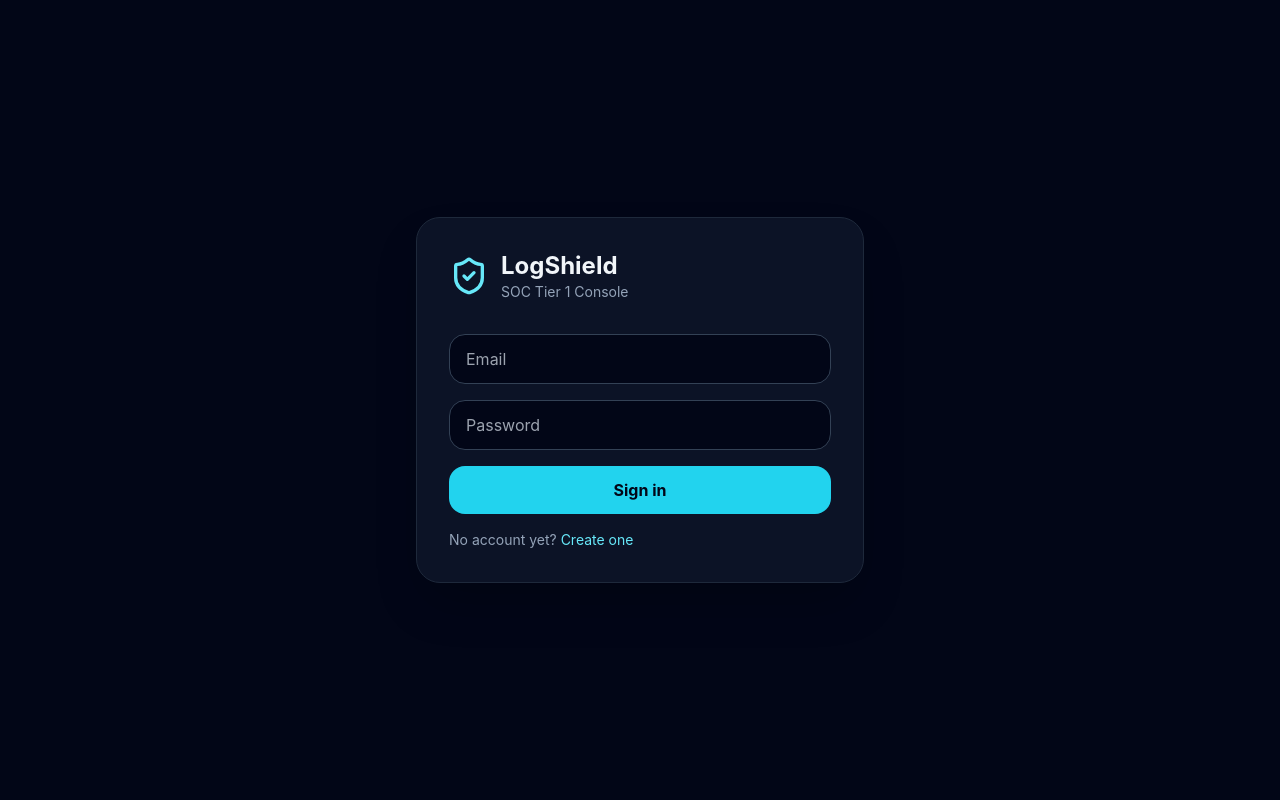
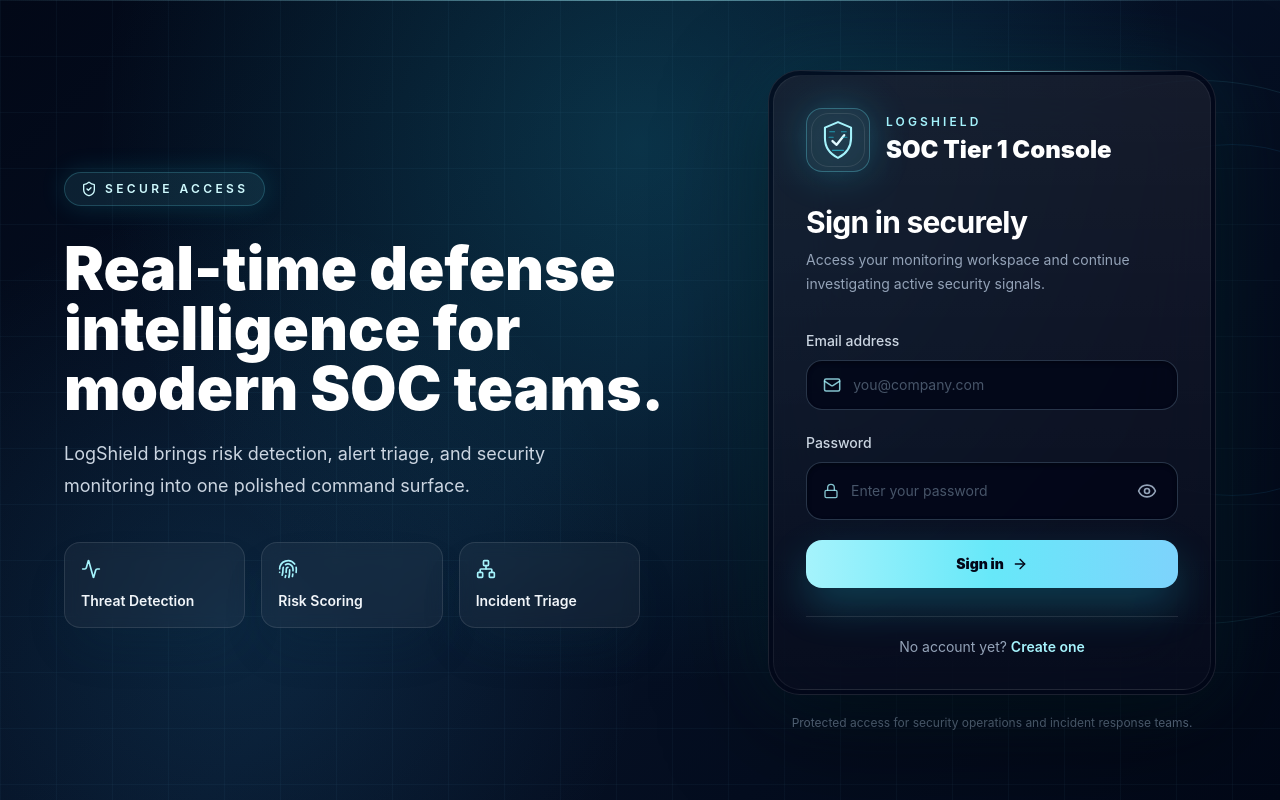
Before and after one commit to Mosab25/Log-shield, a React (Vite) app in the folder frontend/: page /login in a window 1280 px wide. Built offline with nearby package versions, Linux system fonts and the light colour scheme; no server answers.

Commit message:
Update login design and threat metadata migration

```diff
--- a/frontend/src/pages/LoginPage.tsx
+++ b/frontend/src/pages/LoginPage.tsx
@@ -1,8 +1,45 @@
 import { FormEvent, useEffect, useState } from "react";
 import { Link, Navigate, useLocation, useNavigate } from "react-router-dom";
-import { ShieldCheck, Lock, AlertTriangle } from "lucide-react";
+import {
+  Activity,
+  AlertTriangle,
+  ArrowRight,
+  Eye,
+  EyeOff,
+  Fingerprint,
+  Lock,
+  Mail,
+  Network,
+  ShieldCheck,
+} from "lucide-react";
 import { useAuth } from "../auth/AuthContext";
 import { ApiError } from "../api/client";
+
+function LogShieldEmblem() {
+  return (
+    <div className="relative flex h-16 w-16 items-center justify-center rounded-2xl border border-cyan-300/30 bg-cyan-300/10 shadow-[0_0_40px_rgba(34,211,238,0.24)]">
+      <div className="absolute inset-1 rounded-[1.1rem] border border-white/10" />
+      <svg viewBox="0 0 64 64" aria-hidden="true" className="h-11 w-11 drop-shadow-[0_0_18px_rgba(103,232,249,0.45)]">
+        <path
+          d="M32 6 51 14v15c0 14.5-8 23.5-19 29C21 52.5 13 43.5 13 29V14L32 6Z"
+          fill="none"
+          stroke="url(#shieldGradient)"
+          strokeWidth="3"
+          strokeLinejoin="round"
+        />
+        <path d="M24 33.5 30 39 41 25" fill="none" stroke="#e0faff" strokeWidth="3.4" strokeLinecap="round" strokeLinejoin="round" />
+        <path d="M20 20h7m10 0h7M19 28h6m14 0h6M24 47h16" fill="none" stroke="#22d3ee" strokeWidth="1.7" strokeLinecap="round" opacity=".62" />
+        <defs>
+          <linearGradient id="shieldGradient" x1="12" x2="54" y1="8" y2="56">
+            <stop stopColor="#a5f3fc" />
+            <stop offset=".52" stopColor="#22d3ee" />
+            <stop offset="1" stopColor="#38bdf8" />
+          </linearGradient>
+        </defs>
+      </svg>
+    </div>
+  );
+}
 
 export function LoginPage() {
   const { login, isAuthenticated, isLoading } = useAuth();
@@ -13,8 +50,8 @@ export function LoginPage() {
   const [error, setError] = useState<string | null>(null);
   const [lockoutSeconds, setLockoutSeconds] = useState(0);
   const [isSubmitting, setIsSubmitting] = useState(false);
+  const [showPassword, setShowPassword] = useState(false);
   const from = (location.state as { from?: { pathname?: string } } | null)?.from?.pathname || "/dashboard";
-  if (!isLoading && isAuthenticated) return <Navigate to={from} replace />;
 
   useEffect(() => {
     if (lockoutSeconds <= 0) return;
@@ -26,6 +63,8 @@ export function LoginPage() {
     }, 1000);
     return () => clearInterval(timer);
   }, [lockoutSeconds]);
+
+  if (!isLoading && isAuthenticated) return <Navigate to={from} replace />;
 
   async function submit(e: FormEvent) {
     e.preventDefault();
@@ -58,36 +97,144 @@ export function LoginPage() {
   };
 
   return (
-    <main className="flex min-h-screen items-center justify-center bg-slate-950 px-5 text-slate-100">
-      <section className="w-full max-w-md rounded-3xl border border-slate-800 bg-slate-900/80 p-8 shadow-2xl">
-        <div className="flex items-center gap-3"><ShieldCheck className="h-10 w-10 text-cyan-300" /><div><h1 className="text-2xl font-bold">LogShield</h1><p className="text-sm text-slate-400">SOC Tier 1 Console</p></div></div>
-        <form onSubmit={submit} className="mt-8 space-y-4" autoComplete="off">
-          <input type="email" value={email} onChange={e => setEmail(e.target.value)} className="w-full rounded-2xl border border-slate-700 bg-slate-950 px-4 py-3" placeholder="Email" autoComplete="username" />
-          <input type="password" value={password} onChange={e => setPassword(e.target.value)} className="w-full rounded-2xl border border-slate-700 bg-slate-950 px-4 py-3" placeholder="Password" autoComplete="current-password" />
+    <main className="relative flex min-h-screen overflow-hidden bg-[#020817] px-4 py-8 text-slate-100 sm:px-6 lg:px-8">
+      <div className="pointer-events-none absolute inset-0 bg-[radial-gradient(circle_at_50%_18%,rgba(34,211,238,0.18),transparent_34rem),radial-gradient(circle_at_18%_78%,rgba(56,189,248,0.12),transparent_26rem),linear-gradient(135deg,#020817_0%,#061227_48%,#020817_100%)]" />
+      <div className="pointer-events-none absolute inset-0 opacity-[0.18] [background-image:linear-gradient(rgba(125,211,252,.22)_1px,transparent_1px),linear-gradient(90deg,rgba(125,211,252,.22)_1px,transparent_1px)] [background-size:56px_56px]" />
+      <div className="pointer-events-none absolute left-1/2 top-0 h-px w-[84rem] -translate-x-1/2 bg-gradient-to-r from-transparent via-cyan-200/50 to-transparent" />
+      <div className="pointer-events-none absolute -right-48 top-20 h-[34rem] w-[34rem] rounded-full border border-cyan-300/10" />
+      <div className="pointer-events-none absolute -right-32 top-36 h-[22rem] w-[22rem] rounded-full border border-sky-400/10" />
+
+      <section className="relative z-10 mx-auto grid min-h-[calc(100vh-4rem)] w-full max-w-6xl items-center gap-10 lg:grid-cols-[1fr_28rem]">
+        <div className="hidden max-w-2xl lg:block">
+          <div className="inline-flex items-center gap-2 rounded-full border border-cyan-300/20 bg-cyan-300/10 px-4 py-2 text-xs font-semibold uppercase tracking-[0.28em] text-cyan-100 shadow-[0_0_26px_rgba(34,211,238,0.16)]">
+            <ShieldCheck className="h-4 w-4" />
+            Secure Access
+          </div>
+
+          <h1 className="mt-8 max-w-3xl text-5xl font-black leading-tight text-white xl:text-6xl">
+            Real-time defense intelligence for modern SOC teams.
+          </h1>
+          <p className="mt-5 max-w-xl text-lg leading-8 text-slate-300">
+            LogShield brings risk detection, alert triage, and security monitoring into one polished command surface.
+          </p>
+
+          <div className="mt-10 grid max-w-xl gap-4 sm:grid-cols-3">
+            {[
+              { icon: Activity, label: "Threat Detection" },
+              { icon: Fingerprint, label: "Risk Scoring" },
+              { icon: Network, label: "Incident Triage" },
+            ].map(item => (
+              <div key={item.label} className="rounded-2xl border border-white/10 bg-white/[0.045] p-4 shadow-2xl shadow-cyan-950/20 backdrop-blur">
+                <item.icon className="h-5 w-5 text-cyan-200" />
+                <p className="mt-3 text-sm font-semibold text-slate-100">{item.label}</p>
+              </div>
+            ))}
+          </div>
+        </div>
+
+        <div className="mx-auto w-full max-w-md">
+          <section className="relative rounded-[2rem] border border-white/10 bg-slate-950/70 p-1 shadow-[0_30px_100px_rgba(0,0,0,0.55),0_0_80px_rgba(34,211,238,0.13)] backdrop-blur-2xl">
+            <div className="absolute inset-x-8 top-0 h-px bg-gradient-to-r from-transparent via-cyan-200/70 to-transparent" />
+            <div className="rounded-[1.75rem] border border-white/[0.06] bg-gradient-to-b from-white/[0.08] to-white/[0.025] p-6 sm:p-8">
+              <div className="flex items-center gap-4">
+                <LogShieldEmblem />
+                <div>
+                  <p className="text-xs font-semibold uppercase tracking-[0.26em] text-cyan-200">LogShield</p>
+                  <h2 className="mt-1 text-2xl font-black text-white">SOC Tier 1 Console</h2>
+                </div>
+              </div>
+
+              <div className="mt-8">
+                <h3 className="text-3xl font-bold tracking-tight text-white">Sign in securely</h3>
+                <p className="mt-2 text-sm leading-6 text-slate-400">
+                  Access your monitoring workspace and continue investigating active security signals.
+                </p>
+              </div>
+
+              <form onSubmit={submit} className="mt-8 space-y-5" autoComplete="off">
+                <label className="block">
+                  <span className="text-sm font-medium text-slate-300">Email address</span>
+                  <span className="mt-2 flex items-center gap-3 rounded-2xl border border-slate-700/80 bg-slate-950/80 px-4 py-3.5 text-slate-100 shadow-inner shadow-black/30 transition focus-within:border-cyan-300/70 focus-within:ring-4 focus-within:ring-cyan-300/10">
+                    <Mail className="h-5 w-5 text-cyan-200/80" />
+                    <input
+                      type="email"
+                      value={email}
+                      onChange={e => setEmail(e.target.value)}
+                      className="w-full bg-transparent text-sm outline-none placeholder:text-slate-600"
+                      placeholder="you@company.com"
+                      autoComplete="username"
+                      required
+                    />
+                  </span>
+                </label>
+
+                <label className="block">
+                  <span className="text-sm font-medium text-slate-300">Password</span>
+                  <span className="mt-2 flex items-center gap-3 rounded-2xl border border-slate-700/80 bg-slate-950/80 px-4 py-3.5 text-slate-100 shadow-inner shadow-black/30 transition focus-within:border-cyan-300/70 focus-within:ring-4 focus-within:ring-cyan-300/10">
+                    <Lock className="h-5 w-5 text-cyan-200/80" />
+                    <input
+                      type={showPassword ? "text" : "password"}
+                      value={password}
+                      onChange={e => setPassword(e.target.value)}
+                      className="w-full bg-transparent text-sm outline-none placeholder:text-slate-600"
+                      placeholder="Enter your password"
+                      autoComplete="current-password"
+                      required
+                    />
+                    <button
+                      type="button"
+                      onClick={() => setShowPassword(value => !value)}
+                      className="rounded-lg p-1 text-slate-400 transition hover:bg-white/5 hover:text-cyan-100 focus:outline-none focus-visible:ring-2 focus-visible:ring-cyan-300/70"
+                      aria-label={showPassword ? "Hide password" : "Show password"}
+                    >
+                      {showPassword ? <EyeOff className="h-5 w-5" /> : <Eye className="h-5 w-5" />}
+                    </button>
+                  </span>
+                </label>
+
           {error && !lockoutSeconds && (
-            <div className="rounded-2xl border border-amber-400/30 bg-amber-500/10 p-3 text-sm text-amber-200 flex items-start gap-2">
-              <AlertTriangle className="h-4 w-4 mt-0.5 shrink-0" />
+                  <div className="flex items-start gap-3 rounded-2xl border border-amber-300/30 bg-amber-400/10 p-4 text-sm text-amber-100 shadow-[0_0_24px_rgba(251,191,36,0.08)]">
+                    <AlertTriangle className="mt-0.5 h-5 w-5 shrink-0" />
                     <span>{error}</span>
                   </div>
           )}
           {lockoutSeconds > 0 && (
-            <div className="rounded-2xl border border-red-400/30 bg-red-500/10 p-4 text-center">
-              <Lock className="h-8 w-8 text-red-400 mx-auto mb-2" />
-              <p className="text-red-200 font-semibold">Account Temporarily Locked</p>
-              <p className="text-3xl font-bold text-red-300 mt-2 tabular-nums">{formatTimer(lockoutSeconds)}</p>
-              <p className="text-xs text-red-400/70 mt-2">{error ?? "Too many failed login attempts. Please wait before trying again."}</p>
+                  <div className="rounded-2xl border border-red-300/30 bg-red-500/10 p-5 text-center shadow-[0_0_30px_rgba(248,113,113,0.1)]">
+                    <Lock className="mx-auto mb-2 h-8 w-8 text-red-300" />
+                    <p className="font-semibold text-red-100">Access temporarily paused</p>
+                    <p className="mt-2 text-3xl font-bold tabular-nums text-red-200">{formatTimer(lockoutSeconds)}</p>
+                    <p className="mt-2 text-xs text-red-200/75">{error ?? "Too many failed login attempts. Please wait before trying again."}</p>
                   </div>
           )}
-          <button disabled={lockoutSeconds > 0 || isSubmitting} className={`w-full rounded-2xl px-5 py-3 font-bold text-slate-950 transition-colors ${lockoutSeconds > 0 ? "bg-slate-600 cursor-not-allowed" : "bg-cyan-400 hover:bg-cyan-300"}`}>
-            {isSubmitting ? "Signing in..." : lockoutSeconds > 0 ? `Locked (${formatTimer(lockoutSeconds)})` : "Sign in"}
+
+                <button
+                  disabled={lockoutSeconds > 0 || isSubmitting}
+                  className={`group flex w-full items-center justify-center gap-2 rounded-2xl px-5 py-3.5 text-sm font-black text-slate-950 shadow-[0_18px_42px_rgba(34,211,238,0.24)] transition duration-300 focus:outline-none focus-visible:ring-4 focus-visible:ring-cyan-200/30 ${
+                    lockoutSeconds > 0 || isSubmitting
+                      ? "cursor-not-allowed bg-slate-600 text-slate-300 shadow-none"
+                      : "bg-gradient-to-r from-cyan-200 via-cyan-300 to-sky-300 hover:-translate-y-0.5 hover:shadow-[0_24px_60px_rgba(34,211,238,0.32)]"
+                  }`}
+                >
+                  {isSubmitting ? "Verifying access..." : lockoutSeconds > 0 ? `Locked (${formatTimer(lockoutSeconds)})` : "Sign in"}
+                  {!isSubmitting && lockoutSeconds <= 0 ? <ArrowRight className="h-4 w-4 transition group-hover:translate-x-1" /> : null}
                 </button>
               </form>
-        <p className="mt-4 text-sm text-slate-400">
+
+              <div className="mt-7 border-t border-white/10 pt-5">
+                <p className="text-center text-sm text-slate-400">
                   No account yet?{" "}
-          <Link to="/register" className="text-cyan-300 hover:text-cyan-200">
+                  <Link to="/register" className="font-semibold text-cyan-200 transition hover:text-white focus:outline-none focus-visible:rounded focus-visible:ring-2 focus-visible:ring-cyan-300/70">
                     Create one
                   </Link>
                 </p>
+              </div>
+            </div>
+          </section>
+
+          <p className="mt-5 text-center text-xs text-slate-500">
+            Protected access for security operations and incident response teams.
+          </p>
+        </div>
       </section>
     </main>
   );
```
Also changed, not shown: 1 other file (tests, documents, lock files or other folders). Lines whose indentation alone changed are shown as unchanged.
